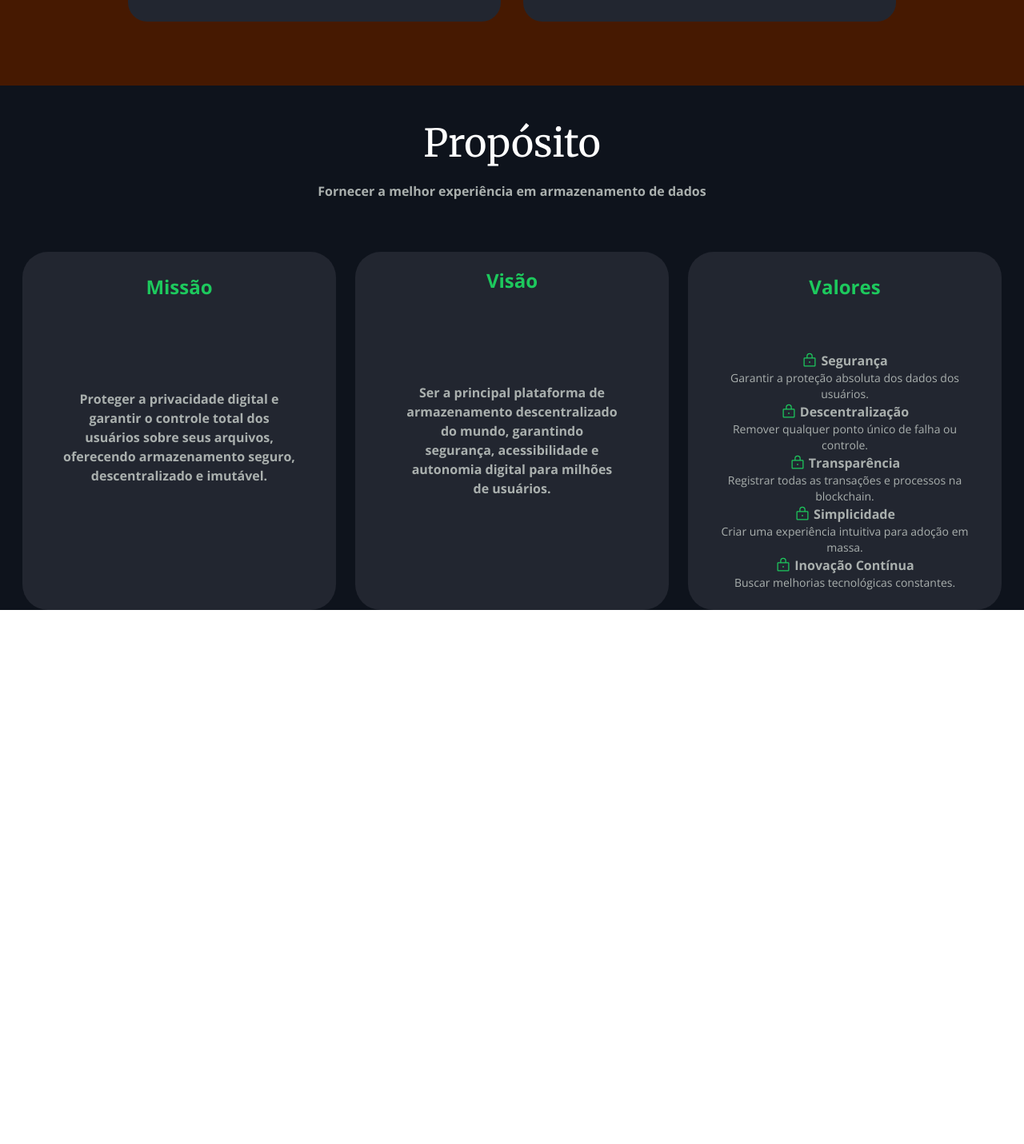
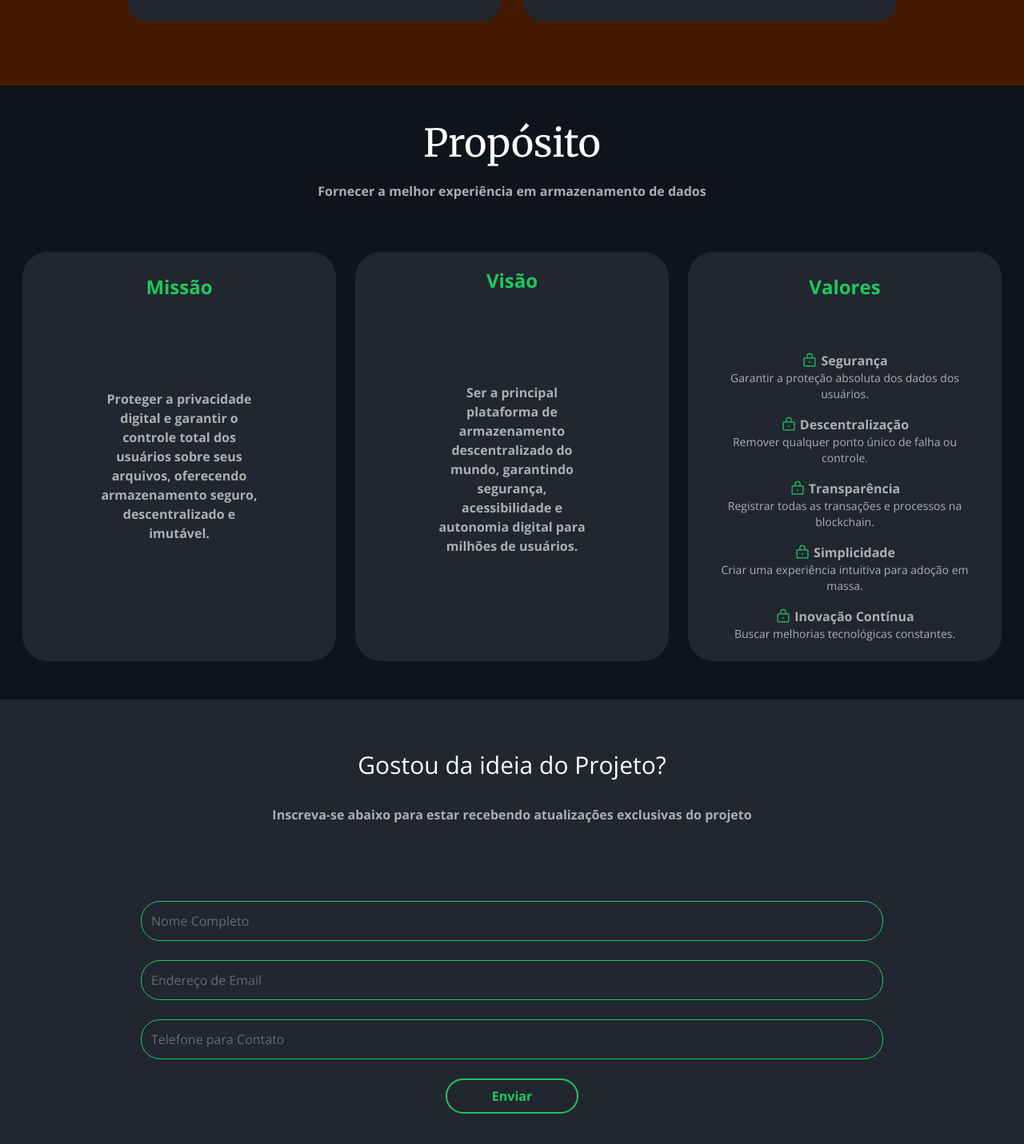
Before and after one commit to Daniel-san8/deFIle-landing, a Next.js app: page / in a window 1280 px wide. Shown: the part 1121-2552 px from the top of the page at 80% size. Before the commit the page ends 1884 px from the top, so only its background shows below. Built offline with nearby package versions, Linux system fonts and the light colour scheme.

Commit message:
feat: finalize contact

```diff
--- a/src/app/page.tsx
+++ b/src/app/page.tsx
@@ -39,24 +39,24 @@ export default function Home() {
         </div>
       </section>
 
-      <section className={`${merriweather.className} text-center bg-[var(--color-bg-primary)]`}>
+      <section className={`${merriweather.className} text-center bg-[var(--color-bg-primary)] pb-12`}>
         <h1 className="text-5xl pt-12 text-white">Propósito</h1>
         <p className={`${openSans.className} pt-6 text-[var(--color-text-primary)] font-bold pb-16`}>Fornecer a melhor experiência em armazenamento de dados</p>
 
         <div className={`${openSans.className} flex gap-6 px-7`}>
           <div className="flex-1 bg-[var(--color-bg-secondary)] rounded-4xl">
             <h3 className="text-[var(--color-button-primary)] text-2xl pt-7 font-bold">Missão</h3>
-            <p className="pt-28 text-[var(--color-text-primary)] text-base px-12 font-bold">Proteger a privacidade digital e garantir o controle total dos usuários sobre seus arquivos, oferecendo armazenamento seguro, descentralizado e imutável.</p>
+            <p className="pt-28 text-[var(--color-text-primary)] text-base px-24 font-bold">Proteger a privacidade digital e garantir o controle total dos usuários sobre seus arquivos, oferecendo armazenamento seguro, descentralizado e imutável.</p>
           </div>
           <div className="flex-1 bg-[var(--color-bg-secondary)] rounded-4xl">
             <h3 className="text-[var(--color-button-primary)] text-2xl pt-5 font-bold">Visão</h3>
-            <p className="pt-28 text-[var(--color-text-primary)] text-base px-16 font-bold">Ser a principal plataforma de armazenamento descentralizado do mundo, garantindo segurança, acessibilidade e autonomia digital para milhões de usuários.</p>
+            <p className="pt-28 text-[var(--color-text-primary)] text-base px-24 font-bold">Ser a principal plataforma de armazenamento descentralizado do mundo, garantindo segurança, acessibilidade e autonomia digital para milhões de usuários.</p>
           </div>
 
 
           <div className="flex-1 bg-[var(--color-bg-secondary)] rounded-4xl">
             <h3 className="text-[var(--color-button-primary)] text-2xl pt-7 font-bold">Valores</h3>
-            <div className="flex flex-col pt-16 items-center pb-6">
+            <div className="flex flex-col pt-16 items-center pb-6 gap-y-4">
               <div className="flex-col gap-y-1">
                 <div className="flex items-center justify-center gap-1"><PiLock size={20} color="#1dc95d" /> <span className="text-base font-bold text-[var(--color-text-primary)]">Segurança</span>
                 </div>
@@ -112,6 +112,20 @@ export default function Home() {
           </div>
         </div>
       </section>
+
+      <section className={`${openSans.className} bg-[var(--color-bg-secondary)] text-center`}>
+        <h3 className="text-white text-3xl pt-16 pb-8">Gostou da ideia do Projeto?</h3>
+        <p className="text-base font-bold text-[var(--color-text-primary)] pb-24">Inscreva-se abaixo para estar recebendo atualizações exclusivas do projeto</p>
+
+
+        <form className="flex flex-col gap-6 px-44 justify-center pb-20">
+          <input className="text-[var(--color-text-primary)] border border-[var(--color-button-primary)] rounded-3xl p-3" placeholder="Nome Completo" />
+          <input className="text-[var(--color-text-primary)] border border-[var(--color-button-primary)] rounded-3xl p-3" placeholder="Endereço de Email" />
+          <input className="text-[var(--color-text-primary)] border border-[var(--color-button-primary)] rounded-3xl p-3" placeholder="Telefone para Contato" />
+
+          <div><button className="bg-transparent font-bold border-2 border-[var(--color-button-primary)] text-[var(--color-button-primary)] rounded-4xl px-14 py-2">Enviar</button></div>
+        </form>
+      </section>
     </>
   );
 }
```
